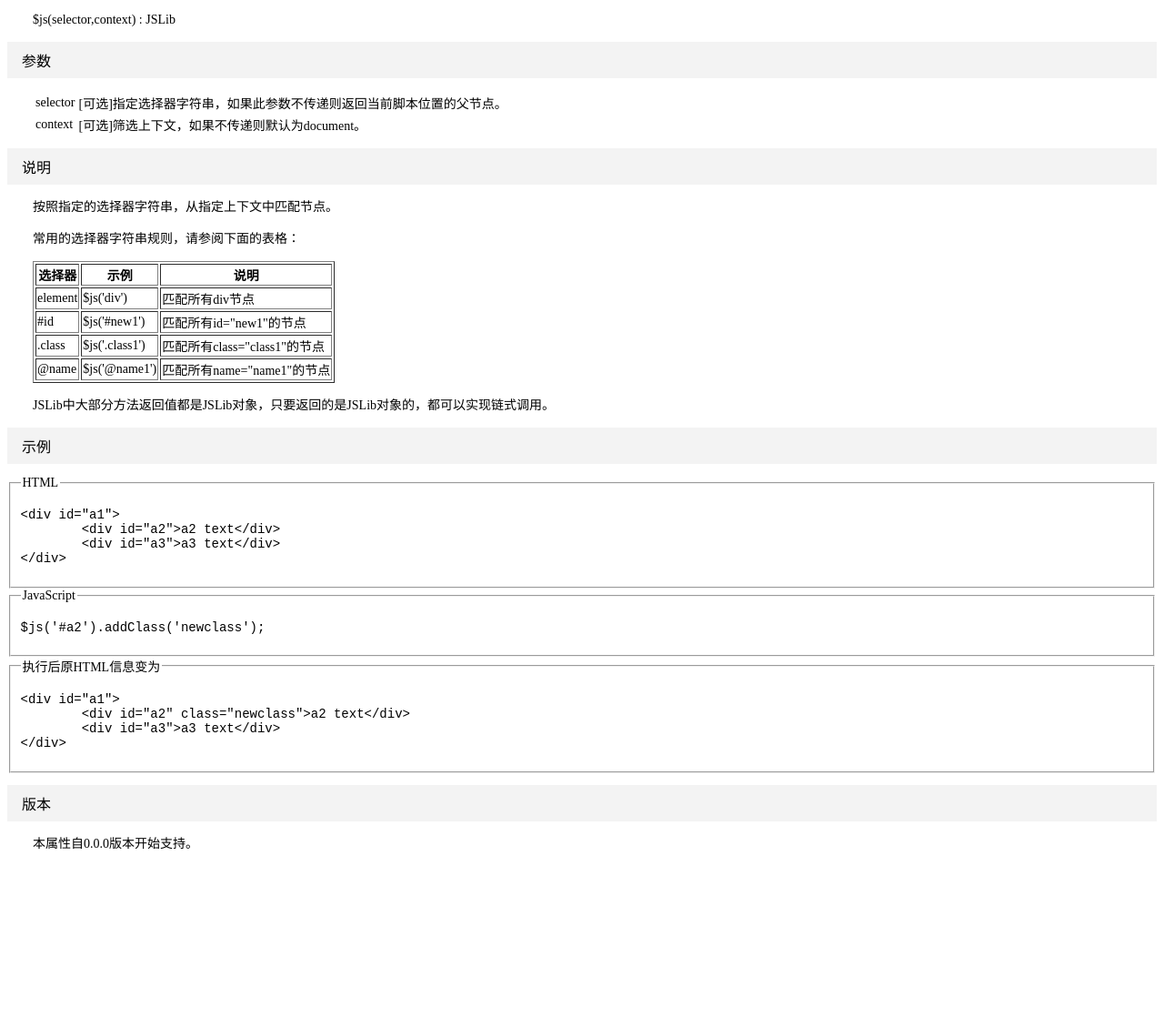
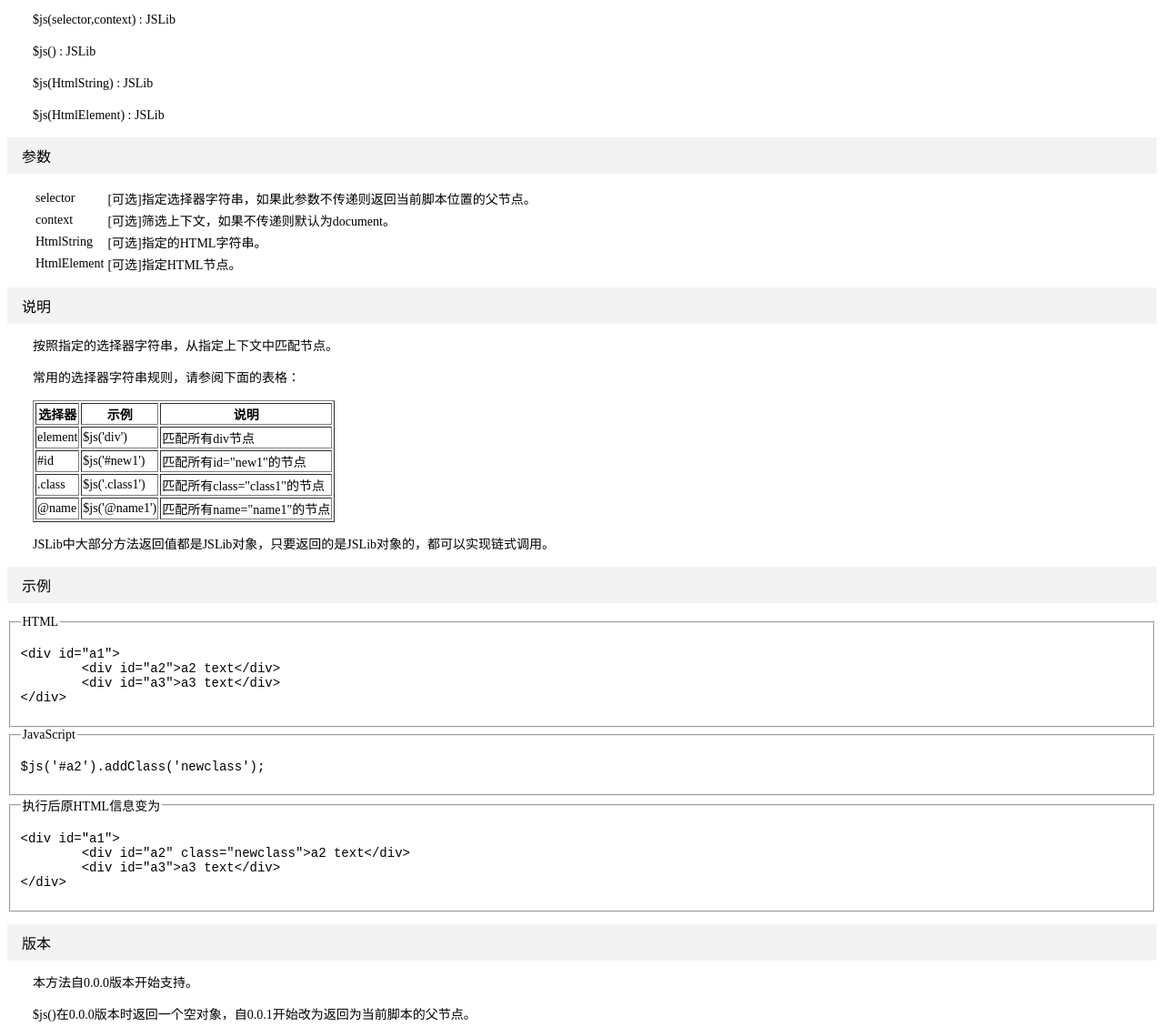
Before and after one commit to shanmin/jslib, a plain HTML site: page docs/selector.html in a window 1280 px wide. Shown: the part 115-1244 px from the top of the page at 91% size. Before the commit the page ends 1067 px from the top, so only its background shows below. Drawn offline with Linux system fonts and the light colour scheme.

Commit message:
Update selector.html
修改选择器调用参数说明

```diff
--- a/docs/selector.html
+++ b/docs/selector.html
@@ -13,6 +13,9 @@
 	<h1>$js()</h1>
 	<h2>定义</h2>
 	<p>$js(selector,context) : JSLib</p>
+	<p>$js() : JSLib</p>
+	<p>$js(HtmlString) : JSLib</p>
+	<p>$js(HtmlElement) : JSLib</p>
 	<h2>参数</h2>
 	<table>
 		<tr>
@@ -22,6 +25,14 @@
 		<tr>
 			<td>context</td>
 			<td>[可选]筛选上下文，如果不传递则默认为document。</td>
+		</tr>
+		<tr>
+			<td>HtmlString</td>
+			<td>[可选]指定的HTML字符串。</td>
+		</tr>
+		<tr>
+			<td>HtmlElement</td>
+			<td>[可选]指定HTML节点。</td>
 		</tr>
 	</table>
 	<h2>说明</h2>
@@ -75,8 +86,7 @@
 &lt;/div></pre>
 	</fieldset>
 	<h2>版本</h2>
-	<p>本属性自0.0.0版本开始支持。</p>
-
-
+	<p>本方法自0.0.0版本开始支持。</p>
+	<p>$js()在0.0.0版本时返回一个空对象，自0.0.1开始改为返回为当前脚本的父节点。</p>
 </body>
 </html>
```
